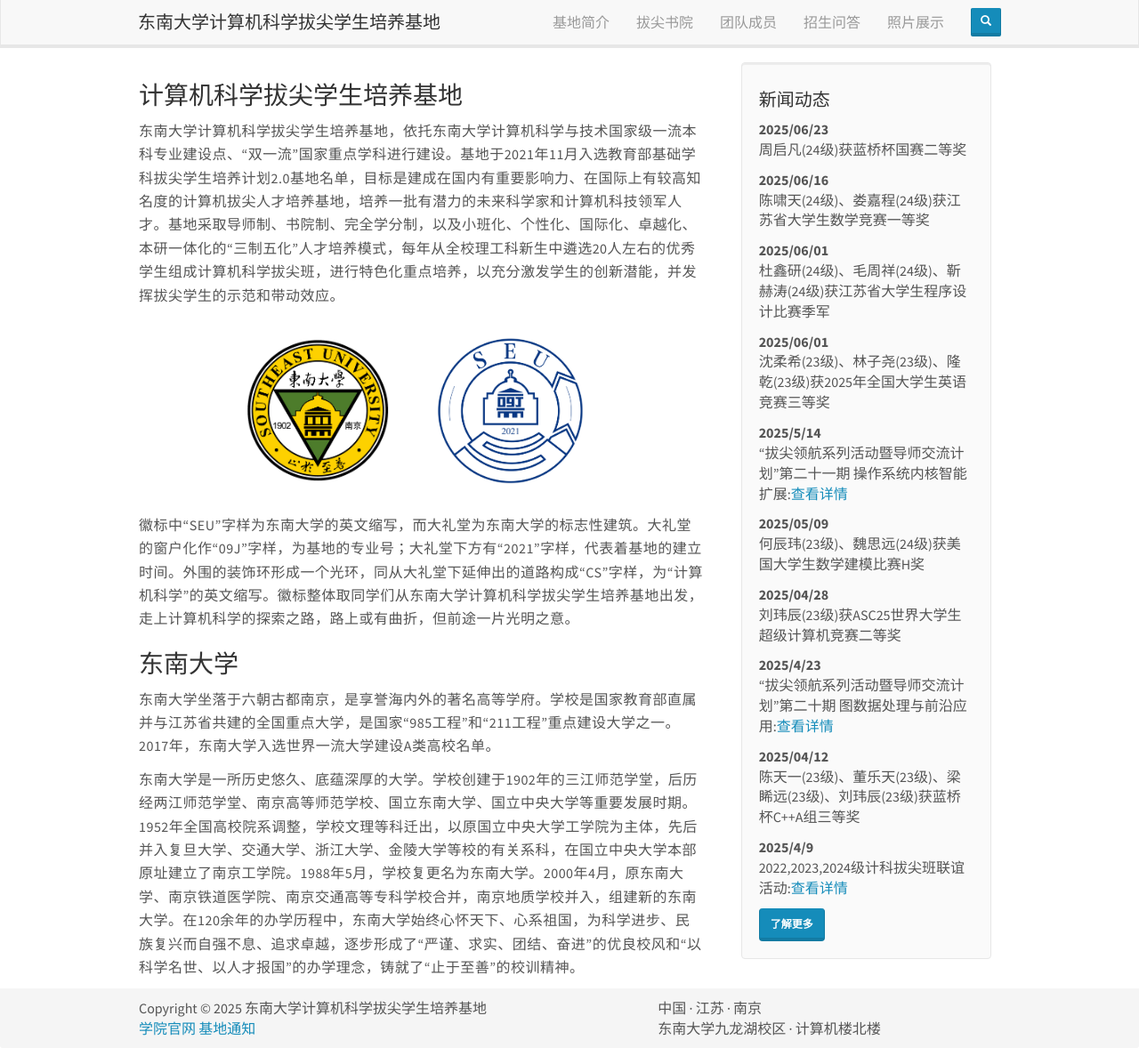
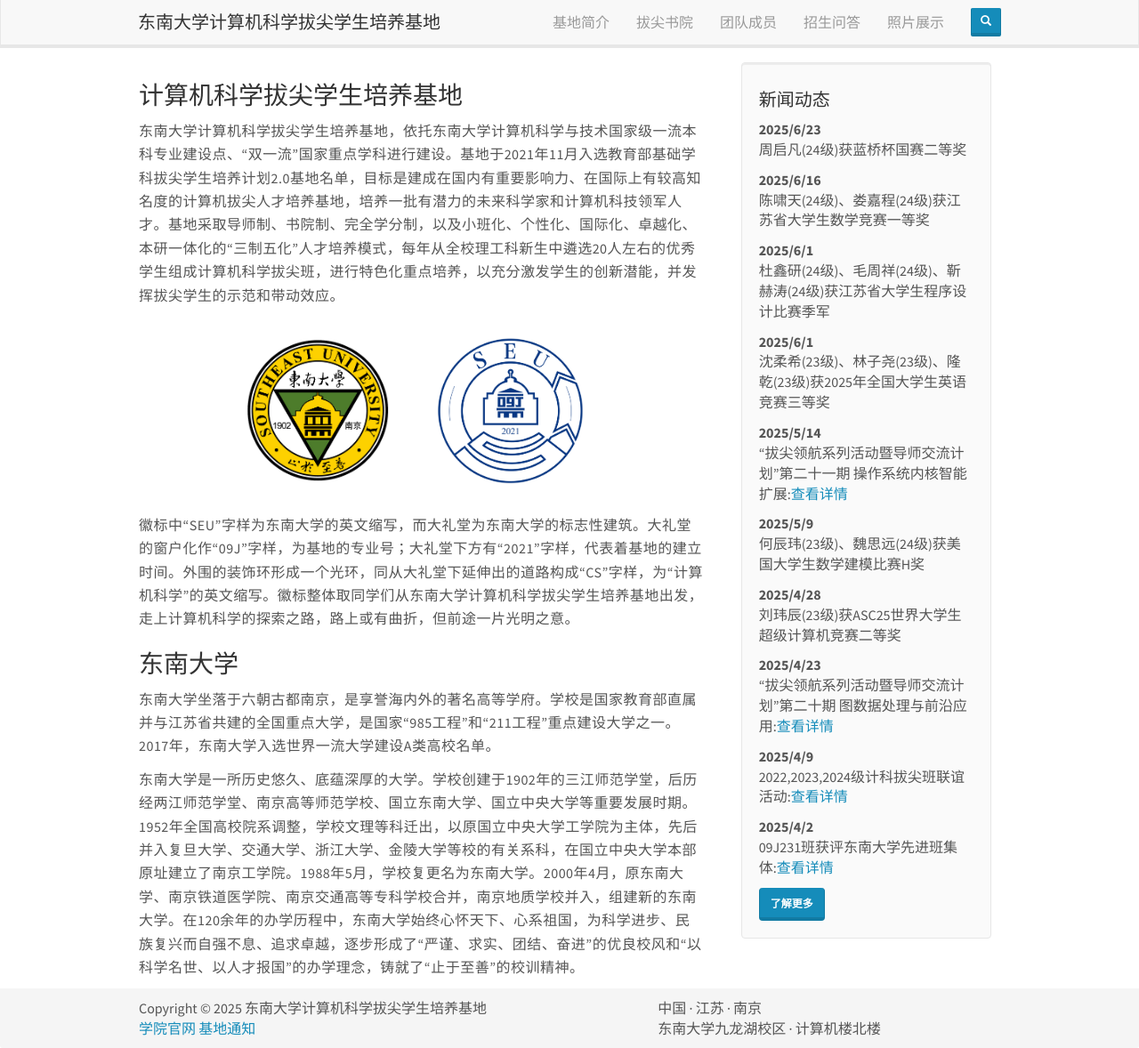
Before and after one commit to ChPu437/chpu437.github.io, a Jekyll site: the page built from _pages/home.md, in a window 1280 px wide and 1178 px high. Shown: the whole window at 89% size. Built offline with Jekyll 4.4.1, drawn with Linux system fonts in a browser that asks for light colours; nearby versions of some CDN libraries.

Commit message:
添加新闻

```diff
--- a/_data/news.yml
+++ b/_data/news.yml
@@ -1,32 +1,29 @@
-- date: 2025/06/23
+- date: 2025/6/23
   headline: "周启凡(24级)获蓝桥杯国赛二等奖"
 
-- date: 2025/06/16
+- date: 2025/6/16
   headline: "陈啸天(24级)、娄嘉程(24级)获江苏省大学生数学竞赛一等奖"
 
-- date: 2025/06/01
+- date: 2025/6/1
   headline: "杜鑫研(24级)、毛周祥(24级)、靳赫涛(24级)获江苏省大学生程序设计比赛季军"
 
-- date: 2025/06/01
+- date: 2025/6/1
   headline: "沈柔希(23级)、林子尧(23级)、隆乾(23级)获2025年全国大学生英语竞赛三等奖"
 
 - date: 2025/5/14
   headline: "“拔尖领航系列活动暨导师交流计划”第二十一期 操作系统内核智能扩展:<a href='https://mp.weixin.qq.com/s/-ClJwtq5AmFZeR_SJZuyLg' target='_blank'>查看详情</a>"
 
-- date: 2025/05/09
+- date: 2025/5/9
   headline: "何辰玮(23级)、魏思远(24级)获美国大学生数学建模比赛H奖"
 
-- date: 2025/04/28
+- date: 2025/4/28
   headline: "刘玮辰(23级)获ASC25世界大学生超级计算机竞赛二等奖"
 
 - date: 2025/4/23
   headline: "“拔尖领航系列活动暨导师交流计划”第二十期 图数据处理与前沿应用:<a href='https://mp.weixin.qq.com/s/pTxDuDSq21bcVJmGrvs-eQ' target='_blank'>查看详情</a>"
 
-- date: 2025/04/12
-  headline: "陈天一(23级)、董乐天(23级)、梁睎远(23级)、刘玮辰(23级)获蓝桥杯C++A组三等奖"
-
 - date: 2025/4/9
-  headline: "2022,2023,2024级计科拔尖班联谊活动:<a href='https://mp.weixin.qq.com/s/84ZTnxK51wXLjL07DgKX1g' target='_blank'>查看详情</a>"
+  headline: "2022,2023,2024级计科拔尖班联谊活动:<a href='https://mp.weixin.qq.com/s/84ZTnxK51wXLjL07DgkX1g' target='_blank'>查看详情</a>"
 
 - date: 2025/4/2
   headline: "09J231班获评东南大学先进班集体:<a href='https://mp.weixin.qq.com/s/rx-SDbVEV7tmN7BKKLhsTg' target='_blank'>查看详情</a>"
@@ -43,7 +40,7 @@
 - date: 2024/12/4
   headline: "“拔尖领航系列活动暨导师交流计划”第十七期 多模态视觉感知及其应用:<a href='https://mp.weixin.qq.com/s/CcHqM-yqdKuS0_LoEXRfWA' target='_blank'>查看详情</a>"
 
-- date: 2024/12/01
+- date: 2024/12/1
   headline: "杜鑫研(24级)、毛周祥(24级)、靳赫涛(24级)获ICPC银奖"
 
 - date: 2024/11/24
@@ -55,7 +52,7 @@
 - date: 2024/11/9
   headline: "东南大学计算机科学拔尖学生培养基地书院空间落成启用仪式暨人才培养研讨会成功举行:<a href='https://mp.weixin.qq.com/s/DUL4U-12_wW53bclPqrBtw' target='_blank'>查看详情</a>"
 
-- date: 2024/11/03
+- date: 2024/11/3
   headline: "杜鑫研(24级)、毛周祥(24级)、靳赫涛(24级)获ICPC银奖"
 
 - date: 2024/10/30
@@ -82,31 +79,31 @@
 - date: 2024/9/1
   headline: "计算机科学拔尖班香港研学之旅:<a href='https://mp.weixin.qq.com/s/wp6Lt6DTrfPeTZXIGHX08Q' target='_blank'>查看详情</a>"
 
-- date: 2024/06/16
+- date: 2024/6/16
   headline: "何辰玮(23级)获CCPC区域赛郑州站银奖"
 
 - date: 2024/6/5
   headline: "“拔尖领航系列活动特别策划篇”第二期 八年磨一剑：国产化浪潮下的工业时序数据库 IoTDB 自研之路:<a href='https://mp.weixin.qq.com/s/HvXB3gbfZgsGJ1WHzMdCmw' target='_blank'>查看详情</a>"
 
-- date: 2024/06/02
+- date: 2024/6/2
   headline: "刘玮辰(23级)获全国大学生英语竞赛二等奖"
 
-- date: 2024/06/01
-  headline: "汪俊宇(22级)获蓝桥杯决赛C++A组二等奖,刘玮辰(23级)、林子尧(23级)获三等奖"
+- date: 2024/6/1
+  headline: "汪俊宇(22级)获蓝桥杯决赛C++A组二等奖,刘玮辰(23级)、林子尧(23级)、陈天一(23级)、董乐天(23级)、梁睎远(23级)获三等奖"
 
 - date: 2024/5/29
   headline: "“拔尖领航系列活动暨导师交流计划”第十三期 智能原生：绘制物联网智慧蓝图的技术交响:<a href='https://mp.weixin.qq.com/s/doC9_wEbejxtJbbtyuTbEg' target='_blank'>查看详情</a>"
 
-- date: 2024/05/19
+- date: 2024/5/19
   headline: "刘一鸣(23级)、何辰玮(23级)获ICPC区域赛昆明站银奖"
 
 - date: 2024/5/15
   headline: "“拔尖领航系列活动暨导师交流计划”第十二期 山雨欲来风满楼：浅谈恶意社交信息传播:<a href='https://mp.weixin.qq.com/s/bMBKNBOpQKeqc8ycaN_lIw' target='_blank'>查看详情</a>"
 
-- date: 2024/04/29
+- date: 2024/4/29
   headline: "何辰玮(23级)、汪俊宇(22级)获美国大学生数学建模比赛H奖"
 
-- date: 2024/03/31
+- date: 2024/3/31
   headline: "王炳荐(23级)获RoboMaster机甲大师赛国赛一等奖"
 
 - date: 2024/3/27
@@ -118,7 +115,7 @@
 - date: 2024/3/5
   headline: "2022,2023级计科拔尖班联谊活动:<a href='https://mp.weixin.qq.com/s/nThMyXoaiaHc4QMnicL7xw' target='_blank'>查看详情</a>"
 
-- date: 2024/02/26
+- date: 2024/2/26
   headline: "董乐天(23级)、梁睎远(23级)、刘一鸣(23级)、王炳荐(23级)获华为软件精英挑战赛江山赛区二等奖"
 
 - date: 2023/12/21
@@ -142,7 +139,7 @@
 - date: 2023/7/29
   headline: "计算机科学拔尖班参加2023中国图灵大会纪录:<a href='https://mp.weixin.qq.com/s/9wr6Bzdf6zTiKM4byOlacQ' target='_blank'>查看详情</a>"
 
-- date: 2023/07/16
+- date: 2023/7/16
   headline: "张一林(22级)、朱佳航(22级)、朱任远(22级)获江苏省大学生数学竞赛一等奖"
 
 - date: 2023/5/18
--- a/_data/pics.yml
+++ b/_data/pics.yml
@@ -9,12 +9,24 @@ ourgroup:
     date: "2025-04-09"
   - id: 2025_04_02_09J231_Honor_Class1
     image: 2311.jpeg
-    intro: "09J231班 获评先进班集体"
+    intro: "09J231班开展相伴活动"
     date: "2025-04-02"
   - id: 2025_04_02_09J231_Honor_Class2
     image: 2312.jpg
-    intro: "09J231班 获评先进班集体"
+    intro: "09J231班开展相伴活动"
     date: "2025-04-02"
+  - id: 2025_01_13_dalianligong1
+    image: dalian.jpg
+    intro: "大连理工大学计算机学院社会实践团来校交流"
+    date: "2025-01-13"
+  - id: 2024_12_21_Companion_Event1
+    image: gangcheng.jpg
+    intro: "ICPC香港站合影"
+    date: "2024-12-21"
+  - id: 2024_12_21_Companion_Event2
+    image: gangcheng1.jpg
+    intro: "ICPC香港站合影"
+    date: "2024-12-21"
   - id: 2024_12_07_09J241_Companion_Event1
     image: 2411.jpg
     intro: "09J241班 开展相伴活动"
@@ -31,6 +43,10 @@ ourgroup:
     image: 22312.jpg
     intro: "22,23级拔尖班香港研学"
     date: "2024-09-14"
+  - id: 2024_8_22_Event1
+    image: gangli.jpg
+    intro: "香港理工大学来校访问"
+    date: "2024-8-22"
   - id: 2024_03_05_Excellence_Union1
     image: 22301.jpg
     intro: "22,23级计科拔尖班联谊"
@@ -55,6 +71,10 @@ ourgroup:
     image: 2222.jpg
     intro: "09J221班成员参加图灵大会"
     date: "2023-09-09"
+  - id: 2023_06_zuotanhui
+    image: 202306.jpg
+    intro: "拔尖学生培养与成长座谈会"
+    date: "2023-06"
   - id: 2022_10_19_09J221_First_Event1
     image: 2211.jpg
     intro: "09J221班第一次团建"
@@ -63,6 +83,10 @@ ourgroup:
     image: 2212.jpg
     intro: "09J221班第一次团建"
     date: "2022-10-19"
+  - id: 2022_09_13_09J221_First_Event1
+    image: 202209.jpg
+    intro: "计算机拔尖班开班见面会"
+    date: "2022-09-13"
 
 seuview:
   - id: seu_1
```
Also changed, not shown: images/gallery/202209.jpg (added), images/gallery/202306.jpeg (added), images/gallery/dalian.png (added), images/gallery/gangcheng.jpg (added), images/gallery/gangcheng1.jpg (added), images/gallery/gangli.png (added).
